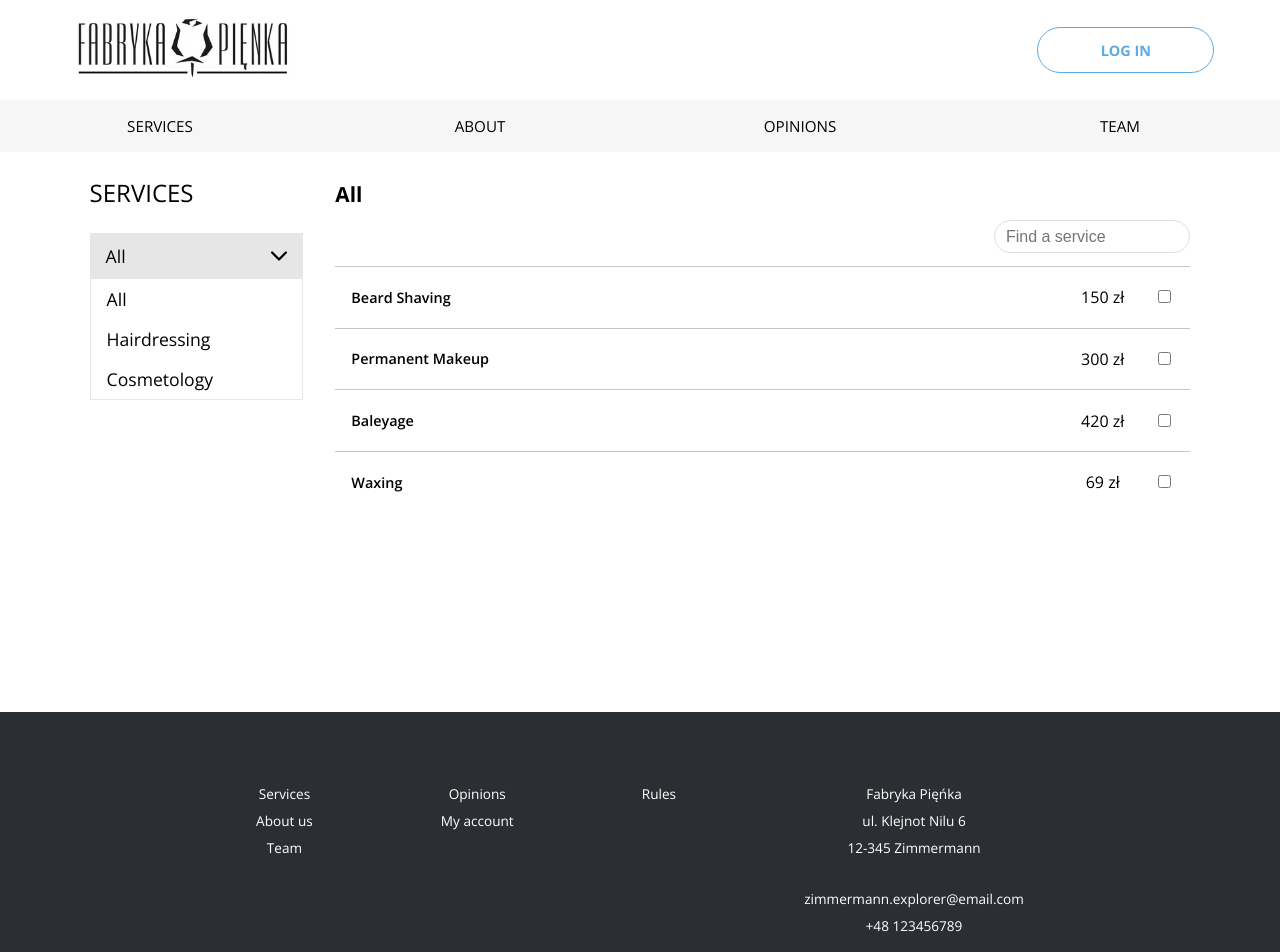
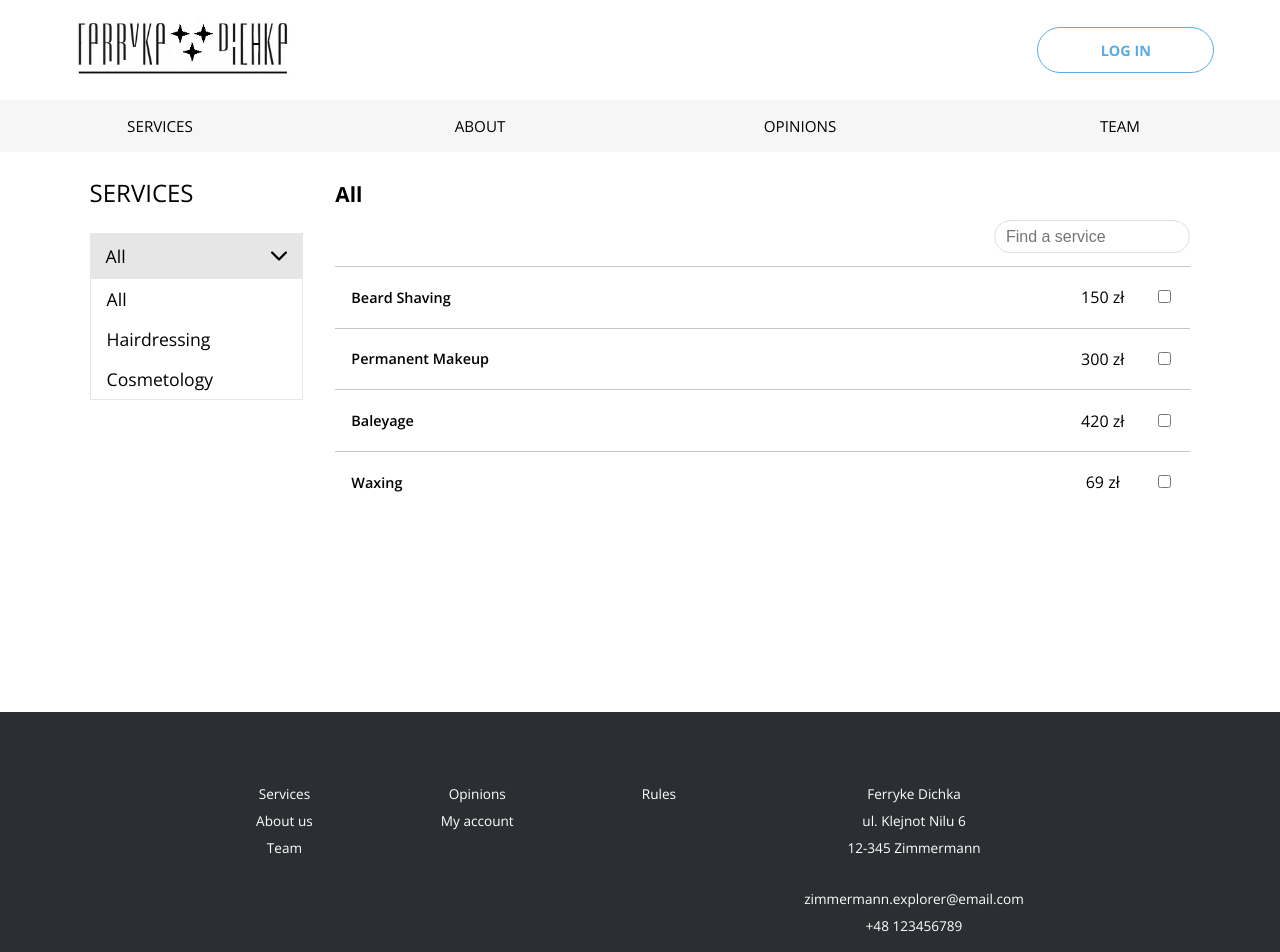
Before and after one commit to patrykwicher/appointment-service, a Vue app in the folder client/: page / in a window 1280 px wide. Shown: the top 952 px of the page. Built offline with nearby package versions, Linux system fonts and the light colour scheme.

Commit message:
changed logo

```diff
--- a/client/src/components/Footer.vue
+++ b/client/src/components/Footer.vue
@@ -19,7 +19,7 @@
     </div>
     <div class="fourth-column columns">
       <div class="first-part">
-        <p>Fabryka Pięńka</p>
+        <p>Ferryke Dichka</p>
         <p>ul. Klejnot Nilu 6</p>
         <p>12-345 Zimmermann</p>
       </div>
--- a/client/src/views/ChosenServices.vue
+++ b/client/src/views/ChosenServices.vue
@@ -116,13 +116,8 @@ export default defineComponent({
       return createStore.state.currentUser;
     });
 
-    const getUserVisits = () => {
-      createStore.dispatch("fetchSavedUserServices");
-    };
-
     const saveChosenServicesToDB = () => {
       createStore.dispatch("saveChosenServicesToDatabase");
-      // getUserVisits();
     };
 
     const changeDatesColor = (dateIndex: number, cardIndex: number) => {
```
Also changed, not shown: client/src/assets/images/FP_logo.jpg.
